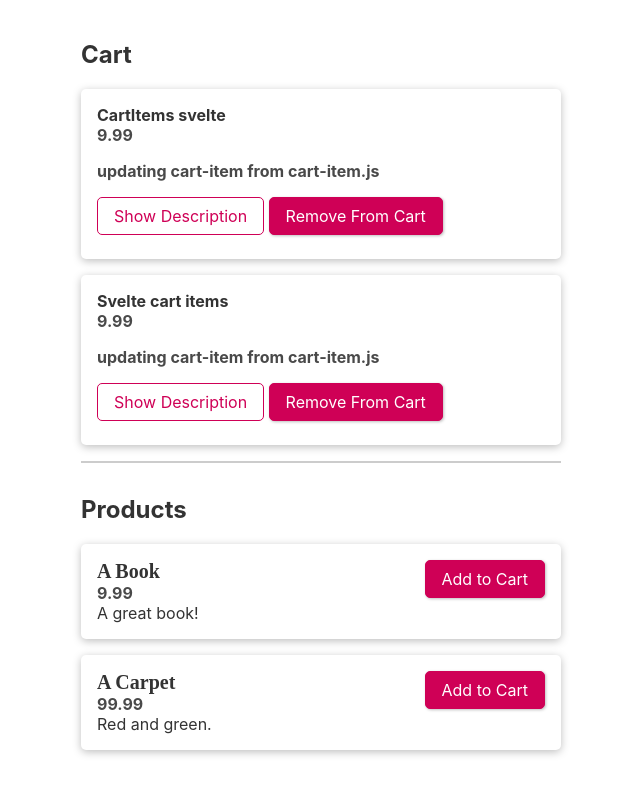
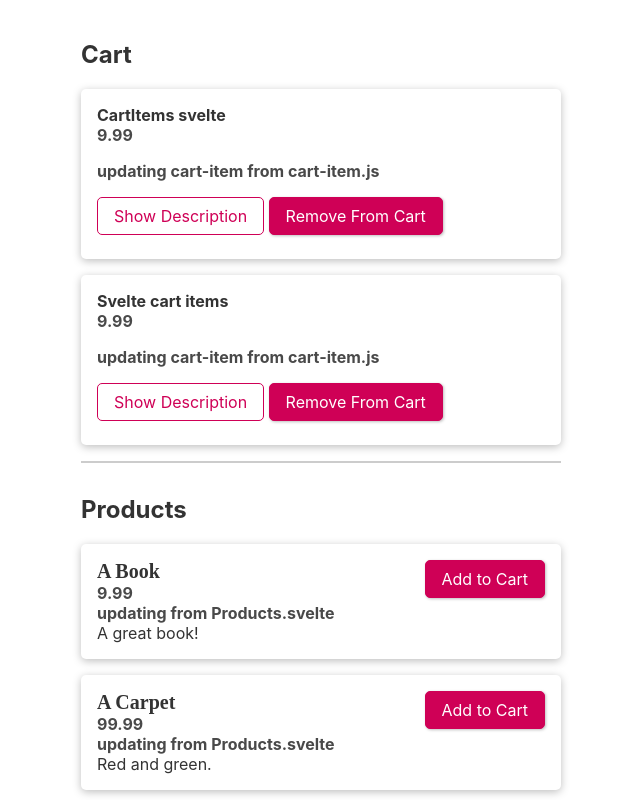
Before and after one commit to agungTuanany/svelte_course, a Svelte app in the folder managing_state_and_data_with_store/: page / in a window 1280 px wide. Shown: the whole page, without its empty margins (319-959 px from the left). Built offline with nearby package versions, Linux system fonts and the light colour scheme.

Commit message:
Chpater_10: Managing State and Data with Store | Updating store data

```diff
--- a/managing_state_and_data_with_store/src/Cart/Cart.svelte
+++ b/managing_state_and_data_with_store/src/Cart/Cart.svelte
@@ -4,9 +4,6 @@
 
     // ##################################
     let items = null
-
-
-
 
     // ##################################
 //    export let items = [
--- a/managing_state_and_data_with_store/src/Products/Product.svelte
+++ b/managing_state_and_data_with_store/src/Products/Product.svelte
@@ -1,14 +1,25 @@
 <script>
-    import Button from "../UI/Button.svelte";
+    import Button from "./../UI/Button.svelte";
+    import cartItems from "./../Cart/cart-store.js"
 
-    export let id;
-    export let title;
-    export let price;
-    export let description;
+    export let id
+    export let title
+    export let price
+    export let info
+    export let description
 
     function addToCart() {
-        // Now what?
-        console.log(id);
+        //cartItems.set([])
+        cartItems.update(items => {
+            return [
+                ...items,
+                {
+                    id      : id,
+                    title   : title,
+                    price   : price,
+                }
+            ]
+        })
     }
 </script>
 
@@ -44,6 +55,7 @@
     <div>
         <h1>{title}</h1>
         <h2>{price}</h2>
+        <h2>{info}</h2>
         <p>{description}</p>
     </div>
     <div>
--- a/managing_state_and_data_with_store/src/Products/Products.svelte
+++ b/managing_state_and_data_with_store/src/Products/Products.svelte
@@ -3,16 +3,18 @@
 
     let products = [
         {
-            id: "p1",
-            title: "A Book",
-            price: 9.99,
-            description: "A great book!"
+            id          : "p1",
+            title       : "A Book",
+            price       : 9.99,
+            description : "A great book!",
+            info        : "updating from Products.svelte"
         },
         {
-            id: "p2",
-            title: "A Carpet",
-            price: 99.99,
-            description: "Red and green."
+            id          : "p2",
+            title       : "A Carpet",
+            price       : 99.99,
+            description : "Red and green.",
+            info        : "updating from Products.svelte"
         }
     ];
 </script>
@@ -32,6 +34,7 @@
             id={product.id}
             title={product.title}
             price={product.price}
+            info={product.info}
             description={product.description} />
     {/each}
 </section>
```
